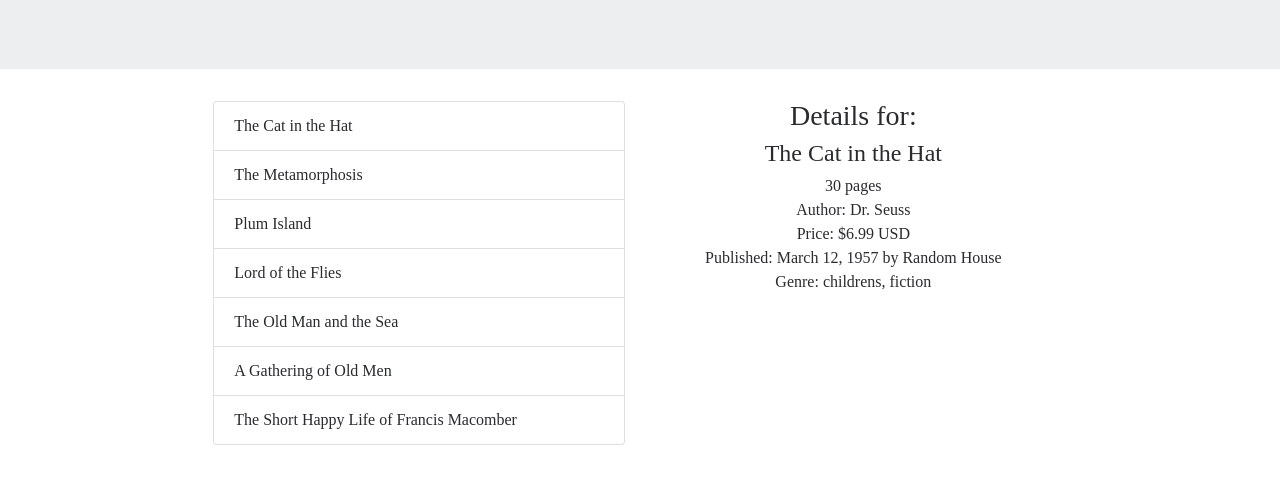
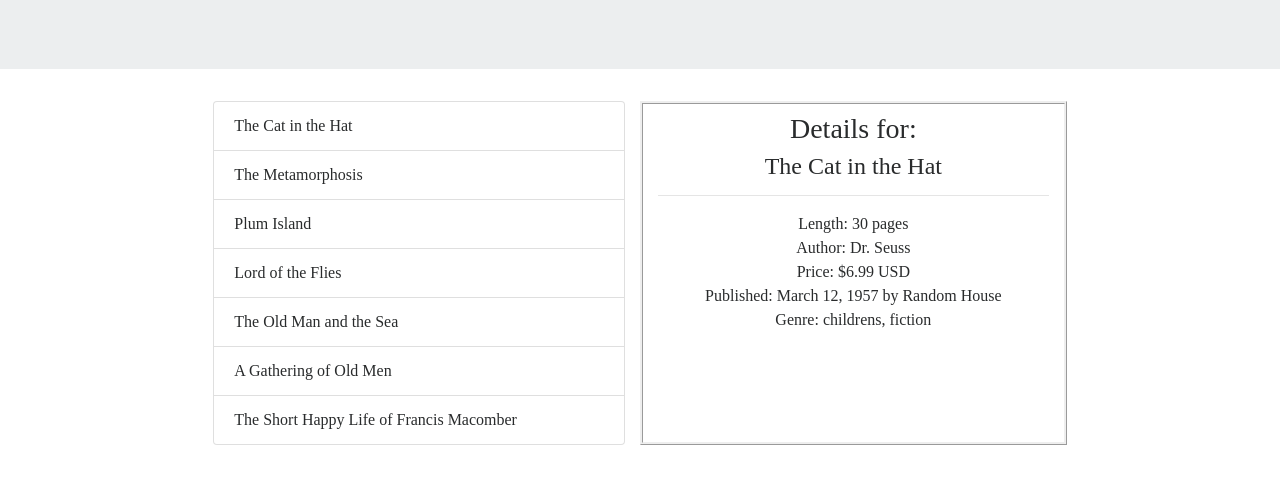
Before and after one commit to cayates/redux-book-app, a React app: page / in a window 1280 px wide. Both pictures are taken after a click on the item "The Cat in the Hat". Shown: the part 111-594 px from the top of the page. Built offline with nearby package versions, Linux system fonts and the light colour scheme.

Commit message:
touched up some styling

```diff
--- a/src/containers/BookDetail.js
+++ b/src/containers/BookDetail.js
@@ -17,7 +17,8 @@
       <div className="col-md-4 text-add">
         <h3> Details for: </h3>
         <h4 className="title">{this.props.book.title}</h4>
-        <div>{this.props.book.pages} pages</div>
+        <hr />
+        <div>Length: {this.props.book.pages} pages</div>
         <div>Author: {this.props.book.author}</div>
         <div>Price: ${this.props.book.price} USD</div>
         <div>Published: {this.props.book.published_date} by {this.props.book.publisher}</div>
--- a/src/styles/App.css
+++ b/src/styles/App.css
@@ -19,6 +19,11 @@
 
 .text-add {
   font-family: Special Elite;
+  border-style: ridge;
+}
+
+h3 {
+  margin-top: 10px;
 }
 
 .select-book {
```
